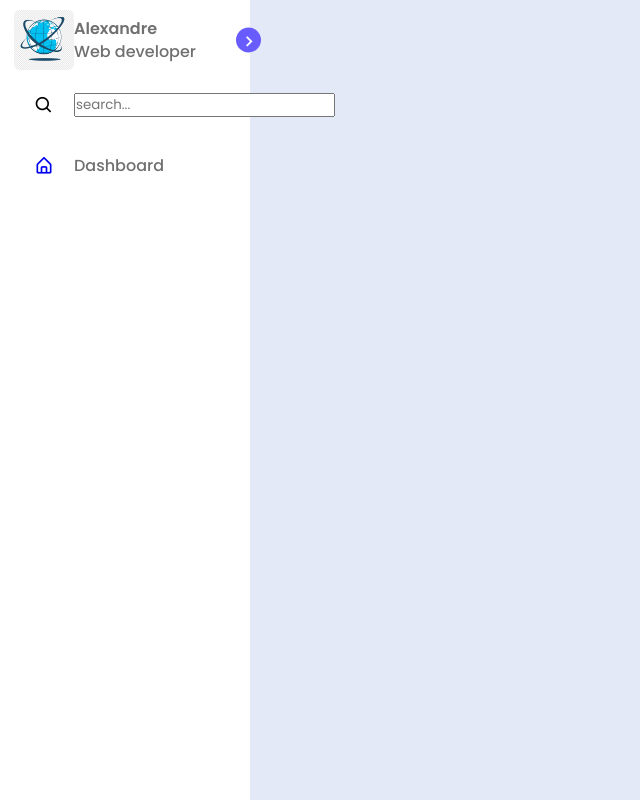
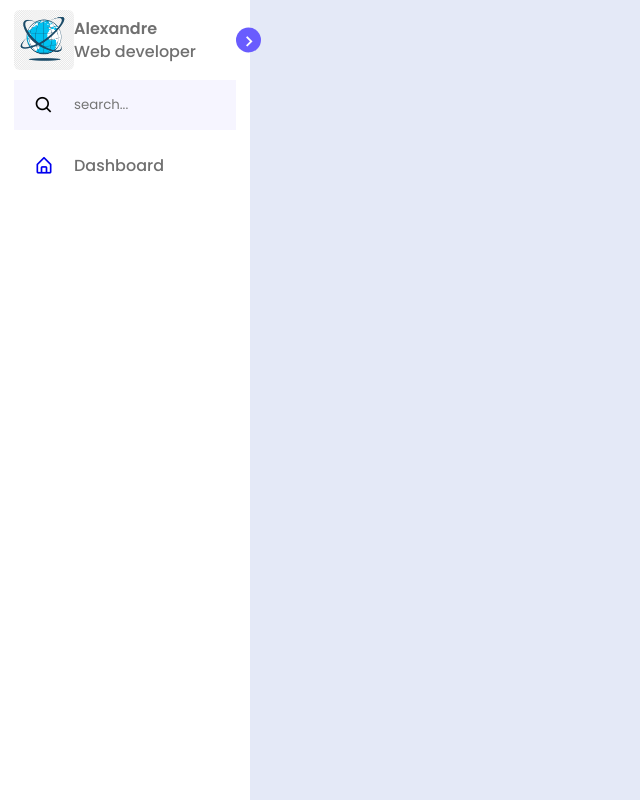
Before and after one commit to xandekkj/Sidebar-Menu, a plain HTML site: page index.html in a window 1280 px wide. Shown: the whole page, without its empty margins (0-640 px from the left). Drawn offline with nearby package versions, Linux system fonts and the light colour scheme.

Commit message:
estilizando-search-box

```diff
--- a/index.html
+++ b/index.html
@@ -31,7 +31,7 @@
 
         <div class="menu-bar">
             <div class="menu">
-                <li class="nav-link">
+                <li class="search-box">
                     <i class='bx bx-search icon'></i>
                     <input type="search" placeholder="search...">
                 </li>
--- a/styles/style.css
+++ b/styles/style.css
@@ -28,6 +28,17 @@ body {
     background: var(--body-color);
 }
 
+/* ===== Sidebar ===== */
+.sidebar {
+    position: fixed;
+    top: 0;
+    left: 0;
+    height: 100%;
+    width: 250px;
+    padding: 10px 14px;
+    background: var(--sidebar-color);
+}
+
 /* ===== Reusable CSS ===== */
 .sidebar .text {
     font-size: 16px;
@@ -39,16 +50,6 @@ body {
     min-width: 60px;
     display: flex;
     align-items: center;
-}
-/* ===== Sidebar ===== */
-.sidebar {
-    position: fixed;
-    top: 0;
-    left: 0;
-    height: 100%;
-    width: 250px;
-    padding: 10px 14px;
-    background: var(--sidebar-color);
 }
 
 .sidebar li {
@@ -115,9 +116,23 @@ header .image-text .header-text {
     font-size: 22px;
 }
 
+.sidebar .search-box {
+    background: var(--primary-color-light);
+}
+
+.search-box input {
+    height: 100%;
+    width: 100%;
+    outline: none;
+    border: none;
+    border-radius: 6px;
+    background: var(--primary-color-light);
+}
+
 .sidebar li a {
     height: 100%;
     display: flex;
     align-items: center;
     text-decoration: none;
+    border-radius: 6px;
 }
```
